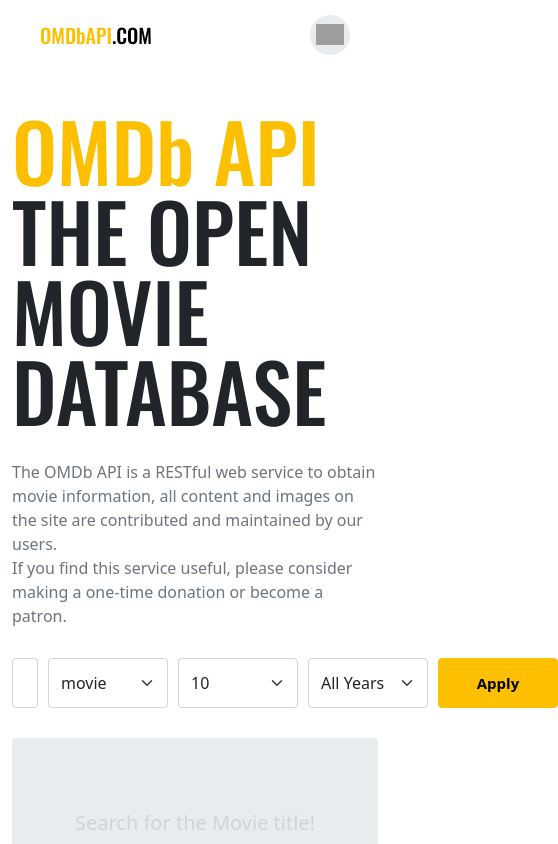
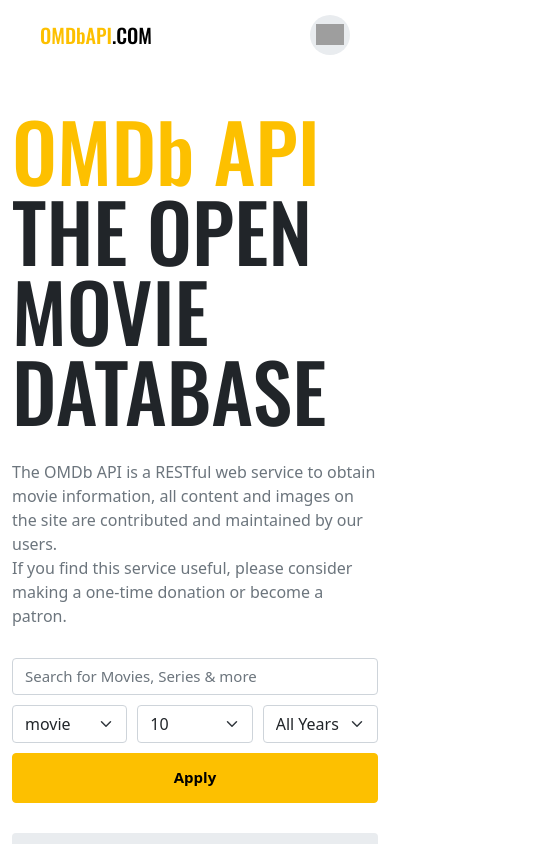
Before and after one commit to iamidlek/vue3-movie-app, a Vue app: page /#/ in a window 390 px wide. Shown: the top 844 px of the page, 558 px wide, since content can reach past the window. Built offline with nearby package versions, Linux system fonts and the light colour scheme; grey boxes are pictures that could not be loaded.

Commit message:
반응형 추가

```diff
--- a/src/components/Search.vue
+++ b/src/components/Search.vue
@@ -89,6 +89,8 @@
 </script>
 
 <style lang="scss" scoped>
+@import "~/scss/style";
+
 .container {
   display: flex;
   > * {
@@ -115,5 +117,23 @@
     // 너비 감소 방지
     flex-shrink: 0;
   }
+  @include media-breakpoint-down(lg) {
+    // flex에서 수직으로 변경
+    display: block;
+    input {
+      margin-right: 0;
+      margin-bottom: 10px;
+    }
+    .selects {
+      margin-right: 0;
+      margin-bottom: 10px;
+      select {
+        width: 100%;
+      }
+    }
+    .btn {
+      width: 100%;
+    }
+  }
 }
 </style>
```
